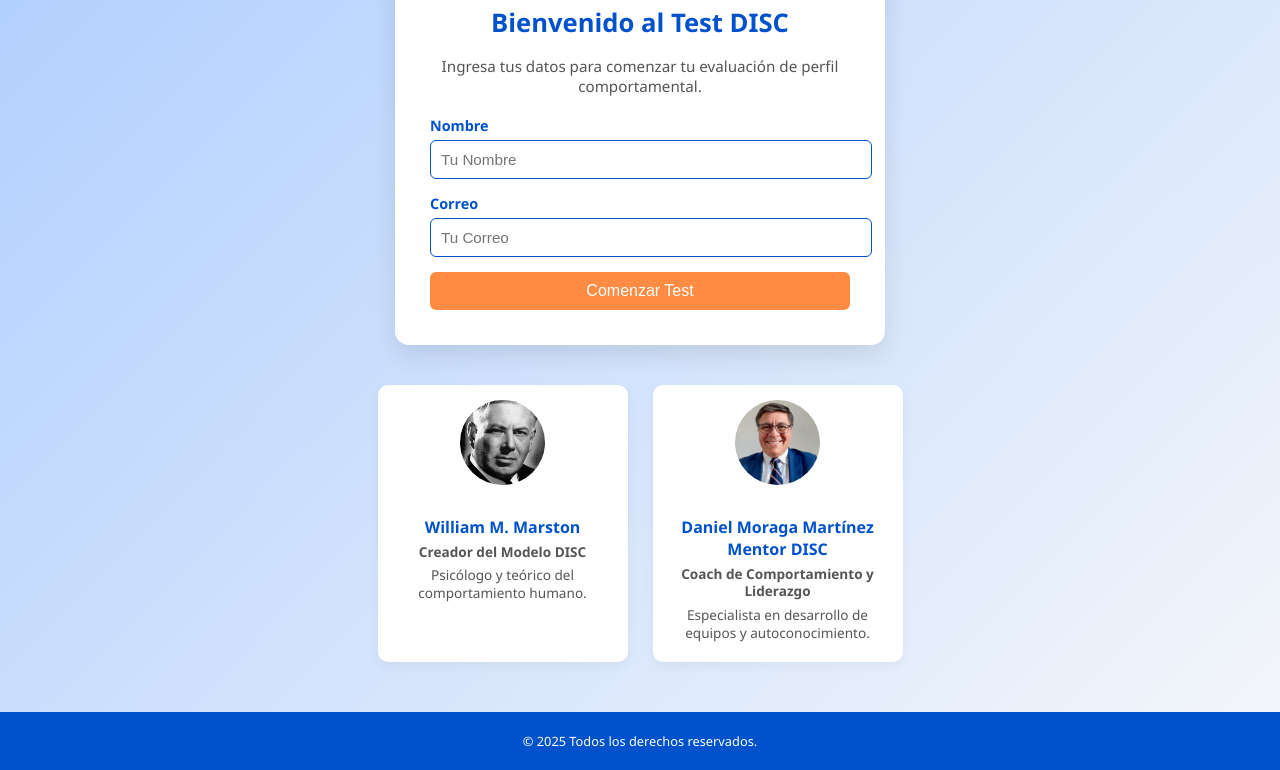
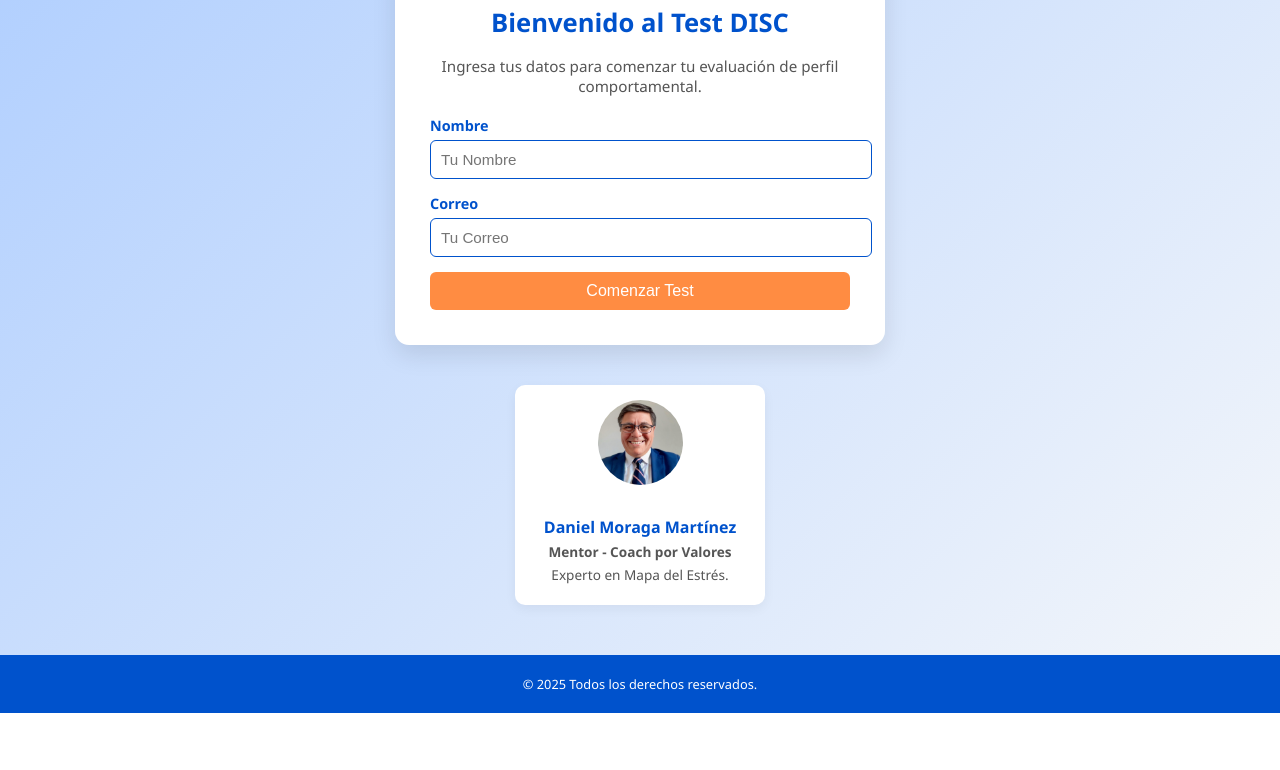
Before and after one commit to isabelcoronado/Test_Disc, a plain HTML site: page index.html in a window 1280 px wide. Shown: the part 317-1087 px from the top of the page. After the commit the page ends 1030 px from the top, so only its background shows below. Drawn offline with Linux system fonts and the light colour scheme.

Commit message:
Update index.html

```diff
--- a/index.html
+++ b/index.html
@@ -169,19 +169,13 @@
   </div>
 
   <div id="colaboradores">
-    <div class="collaborator">
-      <img src="static/william_moulton.png" alt="William Marston" class="collaborator-img" />
-      <h3>William M. Marston</h3>
-      <p><strong>Creador del Modelo DISC</strong></p>
-      <p>Psicólogo y teórico del comportamiento humano.</p>
-    </div>
-    <div class="collaborator">
-      <img src="static/daniel_moraga.png" alt="Mentor DISC" class="collaborator-img" />
-      <h3>Daniel Moraga Martínez  Mentor DISC</h3>
-      <p><strong>Coach de Comportamiento y Liderazgo</strong></p>
-      <p>Especialista en desarrollo de equipos y autoconocimiento.</p>
-    </div>
+  <div class="collaborator">
+    <img src="static/daniel_moraga.png" alt="Mentor DISC" class="collaborator-img" />
+    <h3>Daniel Moraga Martínez</h3>
+    <p><strong>Mentor - Coach por Valores</strong></p>
+    <p>Experto en Mapa del Estrés.</p>
   </div>
+</div>
 
   <div class="footer">
     &copy; 2025 Todos los derechos reservados.
```
